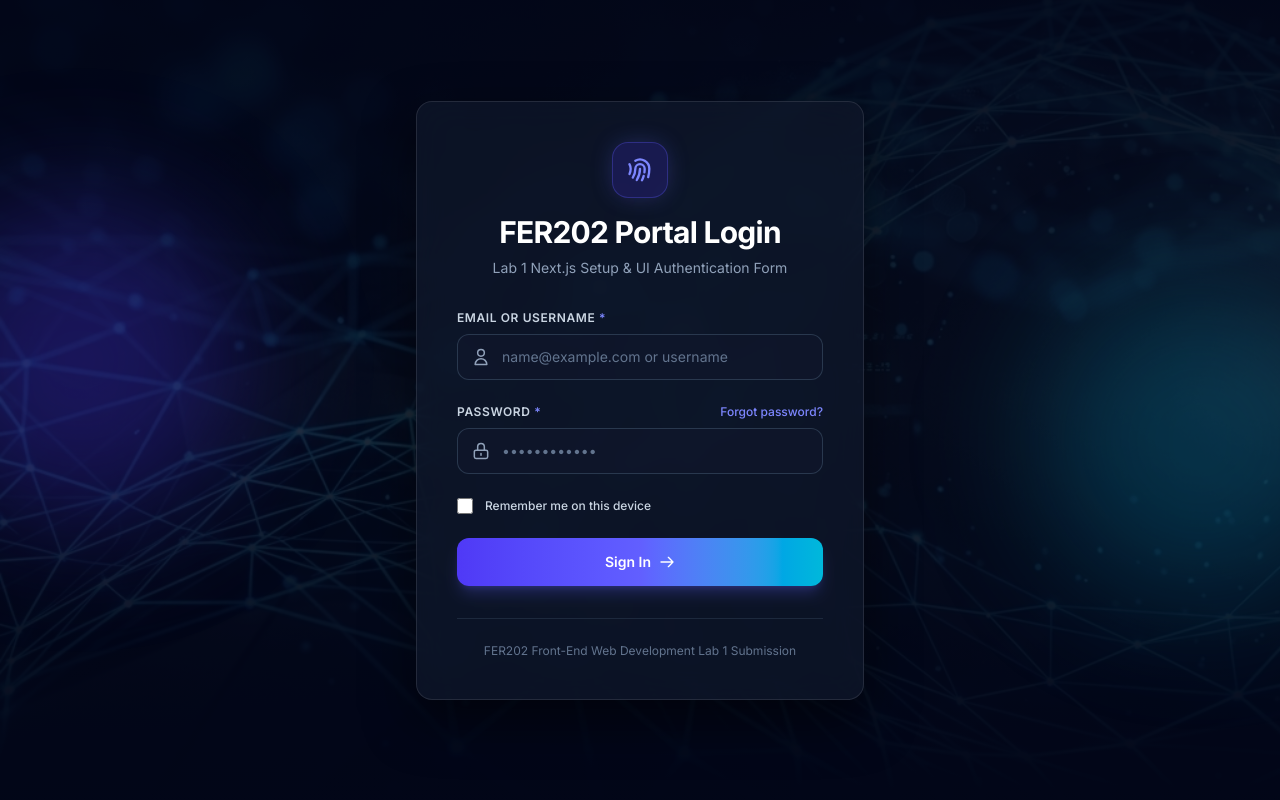
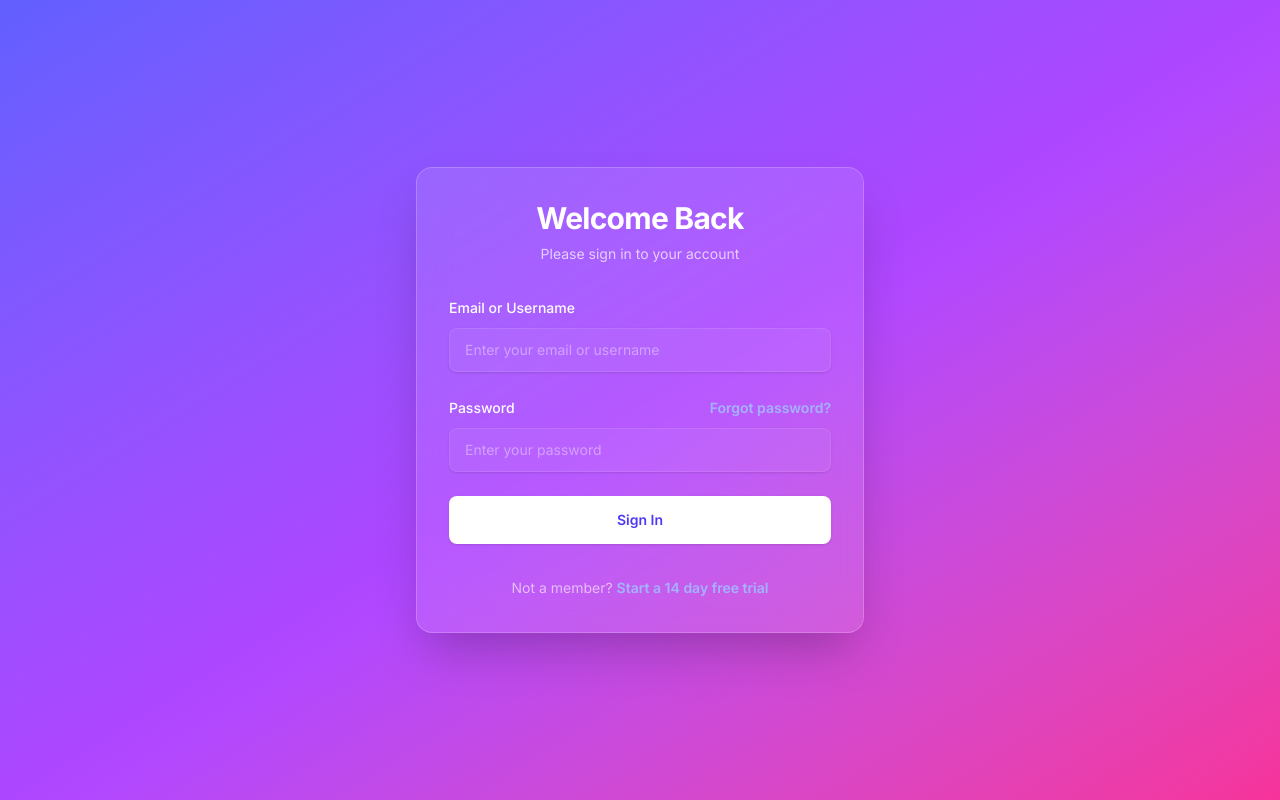
Before and after one commit to Trung270806/fer202, a Next.js app: page / in a window 1280 px wide. Built offline with nearby package versions, Linux system fonts and the light colour scheme.

Commit message:
Simplify project code to match reference repo exactly

```diff
--- a/src/app/globals.css
+++ b/src/app/globals.css
@@ -1,15 +1,25 @@
 @import "tailwindcss";
 
-@layer utilities {
-  .glass-card {
-    background: rgba(15, 23, 42, 0.75);
-    backdrop-filter: blur(16px);
-    -webkit-backdrop-filter: blur(16px);
-    border: 1px solid rgba(255, 255, 255, 0.1);
-    box-shadow: 0 20px 50px rgba(0, 0, 0, 0.5);
-  }
+:root {
+  --foreground-rgb: 0, 0, 0;
+  --background-start-rgb: 214, 219, 220;
+  --background-end-rgb: 255, 255, 255;
+}
 
-  .glow-effect {
-    box-shadow: 0 0 25px -5px rgba(99, 102, 241, 0.4);
+@media (prefers-color-scheme: dark) {
+  :root {
+    --foreground-rgb: 255, 255, 255;
+    --background-start-rgb: 0, 0, 0;
+    --background-end-rgb: 0, 0, 0;
   }
 }
+
+body {
+  color: rgb(var(--foreground-rgb));
+  background: linear-gradient(
+      to bottom,
+      transparent,
+      rgb(var(--background-end-rgb))
+    )
+    rgb(var(--background-start-rgb));
+}
--- a/src/app/layout.tsx
+++ b/src/app/layout.tsx
@@ -5,20 +5,18 @@ import "./globals.css";
 const inter = Inter({ subsets: ["latin"] });
 
 export const metadata: Metadata = {
-  title: "FER202 - Lab 1 Portal Login",
-  description: "Lab 1 Next.js Project Setup & Portal Login Page for FER202",
+  title: "Lab 1: Next.js Project Setup",
+  description: "Next.js project setup for FER202 Lab 1",
 };
 
 export default function RootLayout({
   children,
-}: {
+}: Readonly<{
   children: React.ReactNode;
-}) {
+}>) {
   return (
-    <html lang="en" className="h-full">
-      <body className={`${inter.className} min-h-full bg-slate-950 text-slate-100 antialiased selection:bg-indigo-500 selection:text-white`}>
-        {children}
-      </body>
+    <html lang="en">
+      <body className={inter.className}>{children}</body>
     </html>
   );
 }
--- a/src/app/page.tsx
+++ b/src/app/page.tsx
@@ -1,210 +1,86 @@
 "use client";
 
-import { useState } from "react";
-import Image from "next/image";
+import React from "react";
 
 export default function Home() {
-  const [identity, setIdentity] = useState("");
-  const [password, setPassword] = useState("");
-  const [rememberMe, setRememberMe] = useState(false);
-  const [statusMessage, setStatusMessage] = useState<{ text: string; type: "success" | "error" } | null>(null);
-  const [loading, setLoading] = useState(false);
-
-  const handleSubmit = (e: React.FormEvent<HTMLFormElement>) => {
-    e.preventDefault();
-    if (!identity.trim() || !password.trim()) {
-      setStatusMessage({ text: "Please enter both Email/Username and Password!", type: "error" });
-      return;
-    }
-
-    setLoading(true);
-    setStatusMessage(null);
-
-    // Simulate login attempt
-    setTimeout(() => {
-      setLoading(false);
-      setStatusMessage({
-        text: `Welcome back, ${identity}! UI Login demo submitted successfully.`,
-        type: "success",
-      });
-    }, 800);
-  };
-
   return (
-    <main className="relative min-h-screen flex items-center justify-center p-4 sm:p-6 md:p-8 overflow-hidden bg-slate-950">
-      {/* Background Graphic */}
-      <div className="absolute inset-0 z-0 opacity-40">
-        <Image
-          src="/login_bg.png"
-          alt="Background pattern"
-          fill
-          priority
-          className="object-cover object-center"
-        />
-        <div className="absolute inset-0 bg-gradient-to-t from-slate-950 via-slate-950/60 to-slate-950/90" />
+    <main className="flex min-h-screen items-center justify-center bg-gradient-to-br from-indigo-500 via-purple-500 to-pink-500 p-4 sm:p-8">
+      <div className="w-full max-w-md rounded-2xl bg-white/10 p-8 shadow-2xl backdrop-blur-lg border border-white/20 transition-transform duration-300 hover:scale-[1.02]">
+        <div className="mb-8 text-center">
+          <h1 className="text-3xl font-bold tracking-tight text-white mb-2">Welcome Back</h1>
+          <p className="text-white/70 text-sm">Please sign in to your account</p>
         </div>
 
-      {/* Decorative Glow Orbs */}
-      <div className="absolute top-1/4 -left-20 w-80 h-80 bg-indigo-600/30 rounded-full blur-3xl pointer-events-none" />
-      <div className="absolute bottom-1/4 -right-20 w-80 h-80 bg-cyan-600/25 rounded-full blur-3xl pointer-events-none" />
-
-      {/* Login Container */}
-      <div className="relative z-10 w-full max-w-md">
-        <div className="glass-card rounded-2xl p-8 sm:p-10 shadow-2xl transition-all duration-300">
-
-          {/* Header */}
-          <div className="text-center mb-8">
-            <div className="inline-flex items-center justify-center w-14 h-14 rounded-2xl bg-indigo-600/20 border border-indigo-500/30 text-indigo-400 mb-4 glow-effect">
-              <svg className="w-7 h-7" fill="none" stroke="currentColor" viewBox="0 0 24 24" xmlns="http://www.w3.org/2000/svg">
-                <path strokeLinecap="round" strokeLinejoin="round" strokeWidth={2} d="M12 11c0 3.517-1.009 6.799-2.753 9.571m-3.44-2.04l.054-.09A13.916 13.916 0 008 11a4 4 0 118 0c0 1.017-.07 2.019-.203 3m-2.118 6.844A21.88 21.88 0 0015.171 17m3.839 1.132c.645-2.266.99-4.659.99-7.132A8 8 0 008 4.07M3 15.364c.64-1.319 1-2.8 1-4.364 0-1.457-.39-2.823-1.07-4" />
-              </svg>
-            </div>
-            <h1 className="text-2xl sm:text-3xl font-bold tracking-tight text-white mb-2">
-              FER202 Portal Login
-            </h1>
-            <p className="text-sm text-slate-400">
-              Lab 1 Next.js Setup & UI Authentication Form
-            </p>
-          </div>
-
-          {/* Feedback Message */}
-          {statusMessage && (
-            <div
-              id="status-alert"
-              className={`mb-6 p-4 rounded-xl text-sm border font-medium flex items-start gap-3 transition-all ${
-                statusMessage.type === "success"
-                  ? "bg-emerald-500/10 border-emerald-500/30 text-emerald-300"
-                  : "bg-rose-500/10 border-rose-500/30 text-rose-300"
-              }`}
-            >
-              {statusMessage.type === "success" ? (
-                <svg className="w-5 h-5 text-emerald-400 shrink-0 mt-0.5" fill="none" stroke="currentColor" viewBox="0 0 24 24">
-                  <path strokeLinecap="round" strokeLinejoin="round" strokeWidth={2} d="M9 12l2 2 4-4m6 2a9 9 0 11-18 0 9 9 0 0118 0z" />
-                </svg>
-              ) : (
-                <svg className="w-5 h-5 text-rose-400 shrink-0 mt-0.5" fill="none" stroke="currentColor" viewBox="0 0 24 24">
-                  <path strokeLinecap="round" strokeLinejoin="round" strokeWidth={2} d="M12 8v4m0 4h.01M21 12a9 9 0 11-18 0 9 9 0 0118 0z" />
-                </svg>
-              )}
-              <span>{statusMessage.text}</span>
-            </div>
-          )}
-
-          {/* Form */}
-          <form onSubmit={handleSubmit} className="space-y-6" noValidate>
-
-            {/* Username / Email Field */}
+        <form className="space-y-6" action="#" method="POST" onSubmit={(e) => e.preventDefault()}>
           <div>
             <label
-                htmlFor="username-email"
-                className="block text-xs font-semibold uppercase tracking-wider text-slate-300 mb-2"
+              htmlFor="email"
+              className="block text-sm font-medium leading-6 text-white"
             >
-                Email or Username <span className="text-indigo-400">*</span>
+              Email or Username
             </label>
-              <div className="relative">
-                <div className="absolute inset-y-0 left-0 pl-3.5 flex items-center pointer-events-none text-slate-400">
-                  <svg className="w-5 h-5" fill="none" stroke="currentColor" viewBox="0 0 24 24">
-                    <path strokeLinecap="round" strokeLinejoin="round" strokeWidth={1.8} d="M16 7a4 4 0 11-8 0 4 4 0 018 0zM12 14a7 7 0 00-7 7h14a7 7 0 00-7-7z" />
-                  </svg>
-                </div>
+            <div className="mt-2 relative">
               <input
-                  id="username-email"
+                id="email"
+                name="email"
                 type="text"
-                  value={identity}
-                  onChange={(e) => setIdentity(e.target.value)}
-                  placeholder="name@example.com or username"
-                  className="w-full pl-11 pr-4 py-3 bg-slate-900/80 border border-slate-700/80 rounded-xl text-white placeholder-slate-500 focus:outline-none focus:ring-2 focus:ring-indigo-500 focus:border-indigo-500 transition-all text-sm"
+                autoComplete="email"
                 required
+                placeholder="Enter your email or username"
+                className="block w-full rounded-lg border-0 bg-white/5 py-2.5 px-4 text-white shadow-sm ring-1 ring-inset ring-white/10 placeholder:text-white/40 focus:bg-white/10 focus:ring-2 focus:ring-inset focus:ring-white sm:text-sm sm:leading-6 transition-all outline-none"
               />
             </div>
           </div>
 
-            {/* Password Field */}
           <div>
-              <div className="flex items-center justify-between mb-2">
+            <div className="flex items-center justify-between">
               <label
-                  htmlFor="password-field"
-                  className="block text-xs font-semibold uppercase tracking-wider text-slate-300"
+                htmlFor="password"
+                className="block text-sm font-medium leading-6 text-white"
               >
-                  Password <span className="text-indigo-400">*</span>
+                Password
               </label>
+              <div className="text-sm">
                 <a
-                  href="#forgot"
-                  onClick={(e) => {
-                    e.preventDefault();
-                    setStatusMessage({ text: "Forgot password link clicked (UI Demo)", type: "success" });
-                  }}
-                  className="text-xs font-medium text-indigo-400 hover:text-indigo-300 transition-colors"
+                  href="#"
+                  className="font-semibold text-indigo-300 hover:text-indigo-200 transition-colors"
                 >
                   Forgot password?
                 </a>
               </div>
-              <div className="relative">
-                <div className="absolute inset-y-0 left-0 pl-3.5 flex items-center pointer-events-none text-slate-400">
-                  <svg className="w-5 h-5" fill="none" stroke="currentColor" viewBox="0 0 24 24">
-                    <path strokeLinecap="round" strokeLinejoin="round" strokeWidth={1.8} d="M12 15v2m-6 4h12a2 2 0 002-2v-6a2 2 0 00-2-2H6a2 2 0 00-2 2v6a2 2 0 002 2zm10-10V7a4 4 0 00-8 0v4h8z" />
-                  </svg>
             </div>
+            <div className="mt-2 relative">
               <input
-                  id="password-field"
+                id="password"
+                name="password"
                 type="password"
-                  value={password}
-                  onChange={(e) => setPassword(e.target.value)}
-                  placeholder="••••••••••••"
-                  className="w-full pl-11 pr-4 py-3 bg-slate-900/80 border border-slate-700/80 rounded-xl text-white placeholder-slate-500 focus:outline-none focus:ring-2 focus:ring-indigo-500 focus:border-indigo-500 transition-all text-sm"
+                autoComplete="current-password"
                 required
+                placeholder="Enter your password"
+                className="block w-full rounded-lg border-0 bg-white/5 py-2.5 px-4 text-white shadow-sm ring-1 ring-inset ring-white/10 placeholder:text-white/40 focus:bg-white/10 focus:ring-2 focus:ring-inset focus:ring-white sm:text-sm sm:leading-6 transition-all outline-none"
               />
             </div>
           </div>
 
-            {/* Remember Me Checkbox */}
-            <div className="flex items-center justify-between">
-              <label className="flex items-center space-x-3 cursor-pointer">
-                <input
-                  id="remember-me-checkbox"
-                  type="checkbox"
-                  checked={rememberMe}
-                  onChange={(e) => setRememberMe(e.target.checked)}
-                  className="w-4 h-4 rounded bg-slate-900 border-slate-700 text-indigo-600 focus:ring-indigo-500 focus:ring-offset-slate-950"
-                />
-                <span className="text-xs text-slate-300 select-none font-medium">Remember me on this device</span>
-              </label>
+          <div>
+            <button
+              type="submit"
+              className="flex w-full justify-center rounded-lg bg-white px-3 py-3 text-sm font-semibold leading-6 text-indigo-600 shadow-sm hover:bg-indigo-50 focus-visible:outline focus-visible:outline-2 focus-visible:outline-offset-2 focus-visible:outline-white transition-all transform hover:-translate-y-0.5 active:translate-y-0"
+            >
+              Sign In
+            </button>
           </div>
-
-            {/* Submit Button */}
-            <button
-              id="login-submit-button"
-              type="submit"
-              disabled={loading}
-              className="w-full py-3.5 px-4 bg-gradient-to-r from-indigo-600 via-indigo-500 to-cyan-500 hover:from-indigo-500 hover:to-cyan-400 text-white font-semibold rounded-xl shadow-lg shadow-indigo-500/25 focus:outline-none focus:ring-2 focus:ring-indigo-500 focus:ring-offset-2 focus:ring-offset-slate-950 active:scale-[0.99] transition-all duration-200 text-sm flex items-center justify-center gap-2 disabled:opacity-70"
-            >
-              {loading ? (
-                <>
-                  <svg className="animate-spin -ml-1 mr-2 h-4 w-4 text-white" fill="none" viewBox="0 0 24 24">
-                    <circle className="opacity-25" cx="12" cy="12" r="10" stroke="currentColor" strokeWidth="4" />
-                    <path className="opacity-75" fill="currentColor" d="M4 12a8 8 0 018-8V0C5.373 0 0 5.373 0 12h4zm2 5.291A7.962 7.962 0 014 12H0c0 3.042 1.135 5.824 3 7.938l3-2.647z" />
-                  </svg>
-                  Processing...
-                </>
-              ) : (
-                <>
-                  Sign In
-                  <svg className="w-4 h-4" fill="none" stroke="currentColor" viewBox="0 0 24 24">
-                    <path strokeLinecap="round" strokeLinejoin="round" strokeWidth={2} d="M14 5l7 7m0 0l-7 7m7-7H3" />
-                  </svg>
-                </>
-              )}
-            </button>
         </form>
 
-          {/* Footer Note */}
-          <div className="mt-8 pt-6 border-t border-slate-800 text-center">
-            <p className="text-xs text-slate-500">
-              FER202 Front-End Web Development Lab 1 Submission
+        <p className="mt-8 text-center text-sm text-white/60">
+          Not a member?{" "}
+          <a
+            href="#"
+            className="font-semibold leading-6 text-indigo-300 hover:text-indigo-200 transition-colors"
+          >
+            Start a 14 day free trial
+          </a>
         </p>
-          </div>
-
-        </div>
       </div>
     </main>
   );
```
Lines whose indentation alone changed are shown as unchanged.
